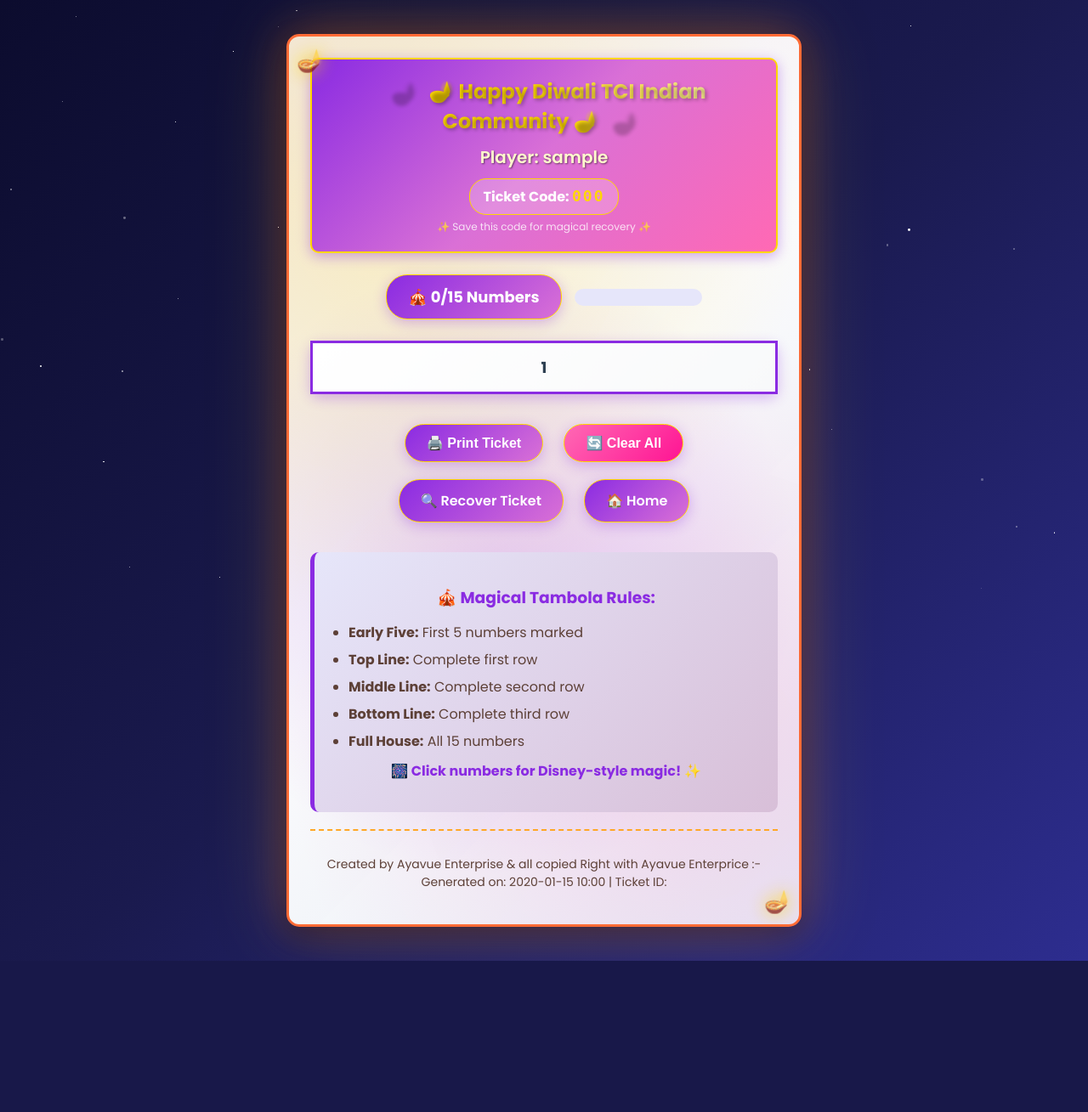
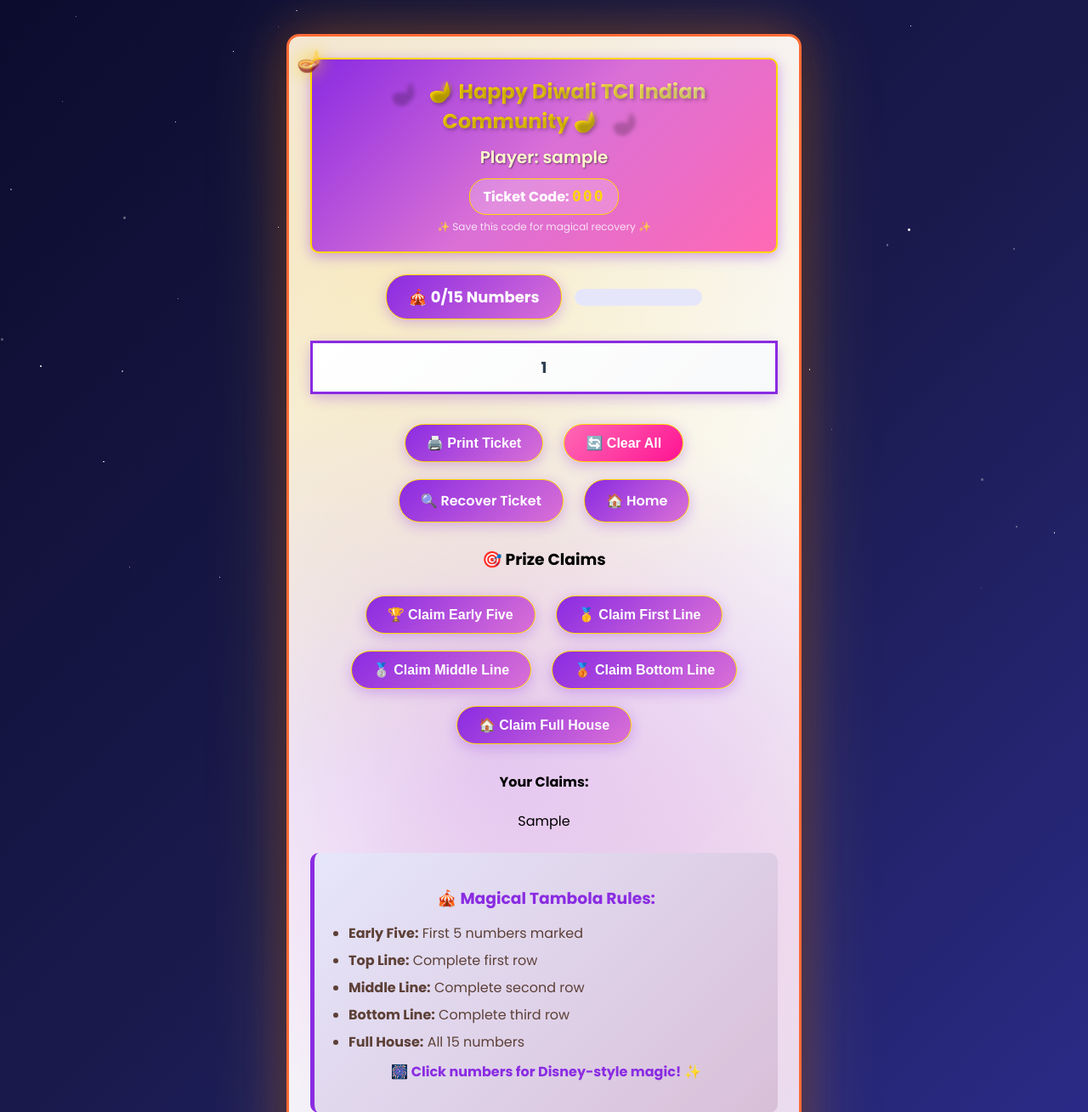
Before and after one commit to ayanlove81-creator/Tambola, a Flask app: template templates/ticket.html in a window 1280 px wide. Shown: the top 1309 px of the page at 85% size. Before the commit the page ends 1131 px from the top, so only its background shows below. Run offline with Flask 3, Linux system fonts and the light colour scheme; the template is opened without the code that fills it: most values are stand-ins (such as "Sample title", 1, 10 or a date in 2020).

Commit message:
Update ticket.html

```diff
--- a/templates/ticket.html
+++ b/templates/ticket.html
@@ -549,7 +549,72 @@
             <a href="/recover" class="btn">🔍 Recover Ticket</a>
             <a href="/" class="btn">🏠 Home</a>
         </div>
+        <!-- Prize Claiming Section -->
+<div class="prize-section">
+    <h3>🎯 Prize Claims</h3>
 
+    {% if session.get('claim_message') %}
+    <div class="alert alert-{{ 'success' if session.get('claim_success') else 'error' }}">
+        {{ session.get('claim_message') }}
+    </div>
+    {% endif %}
+
+    <div class="prize-buttons">
+        <form method="POST" action="/claim_prize" style="display: inline;">
+            <input type="hidden" name="ticket_code" value="{{ ticket_code }}">
+            <input type="hidden" name="prize_type" value="early_five">
+            <button type="submit" class="btn btn-prize"
+                   {{ 'disabled' if not patterns.early_five else '' }}>
+                🏆 Claim Early Five
+            </button>
+        </form>
+
+        <form method="POST" action="/claim_prize" style="display: inline;">
+            <input type="hidden" name="ticket_code" value="{{ ticket_code }}">
+            <input type="hidden" name="prize_type" value="first_line">
+            <button type="submit" class="btn btn-prize"
+                   {{ 'disabled' if not patterns.first_line else '' }}>
+                🥇 Claim First Line
+            </button>
+        </form>
+
+        <form method="POST" action="/claim_prize" style="display: inline;">
+            <input type="hidden" name="ticket_code" value="{{ ticket_code }}">
+            <input type="hidden" name="prize_type" value="middle_line">
+            <button type="submit" class="btn btn-prize"
+                   {{ 'disabled' if not patterns.middle_line else '' }}>
+                🥈 Claim Middle Line
+            </button>
+        </form>
+
+        <form method="POST" action="/claim_prize" style="display: inline;">
+            <input type="hidden" name="ticket_code" value="{{ ticket_code }}">
+            <input type="hidden" name="prize_type" value="bottom_line">
+            <button type="submit" class="btn btn-prize"
+                   {{ 'disabled' if not patterns.bottom_line else '' }}>
+                🥉 Claim Bottom Line
+            </button>
+        </form>
+
+        <form method="POST" action="/claim_prize" style="display: inline;">
+            <input type="hidden" name="ticket_code" value="{{ ticket_code }}">
+            <input type="hidden" name="prize_type" value="full_house">
+            <button type="submit" class="btn btn-prize"
+                   {{ 'disabled' if not patterns.full_house else '' }}>
+                🏠 Claim Full House
+            </button>
+        </form>
+    </div>
+
+    {% if user_prizes %}
+    <div class="my-prizes">
+        <h4>Your Claims:</h4>
+        {% for prize in user_prizes %}
+        <span class="prize-badge">{{ prize.prize_type.replace('_', ' ').title() }}</span>
+        {% endfor %}
+    </div>
+    {% endif %}
+</div>
         <div class="instructions">
             <h3>🎪 Magical Tambola Rules:</h3>
             <ul>
```
